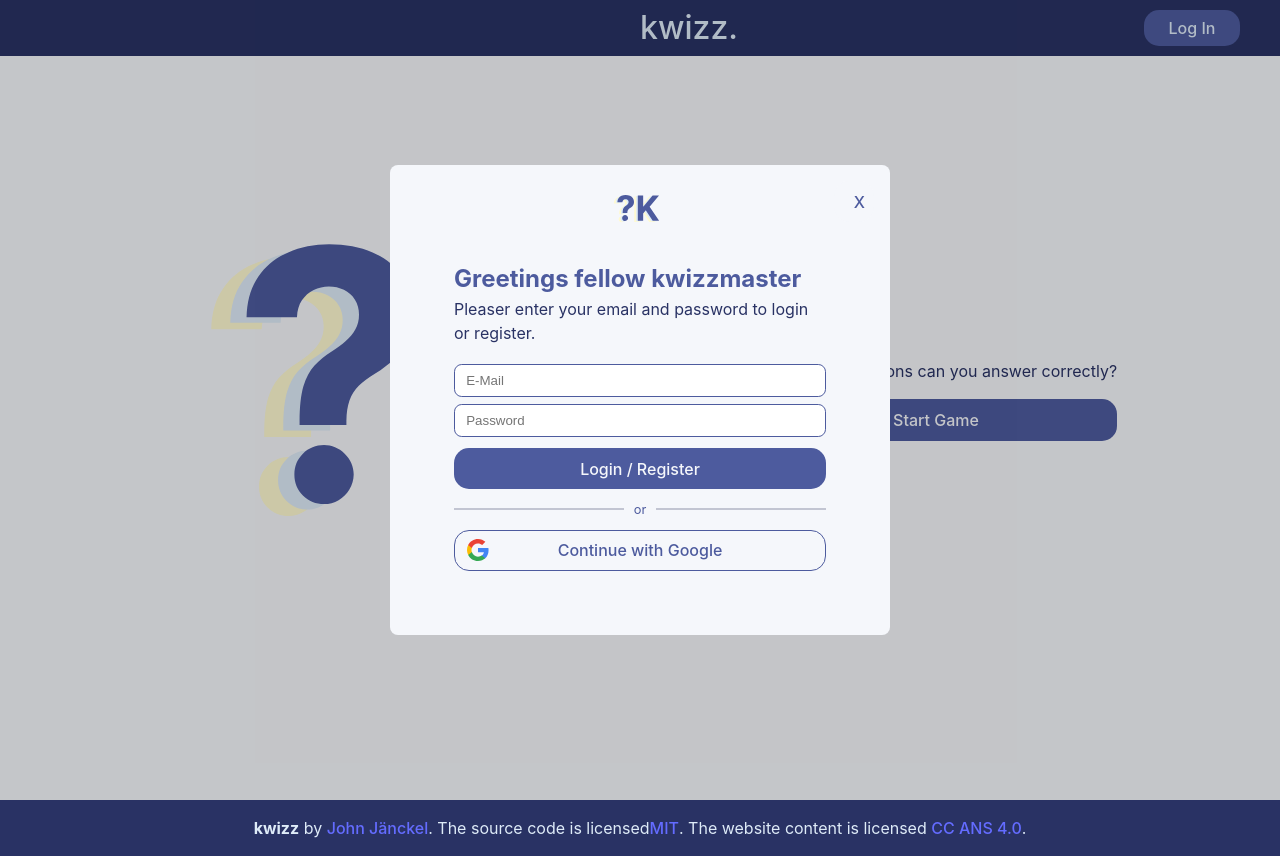
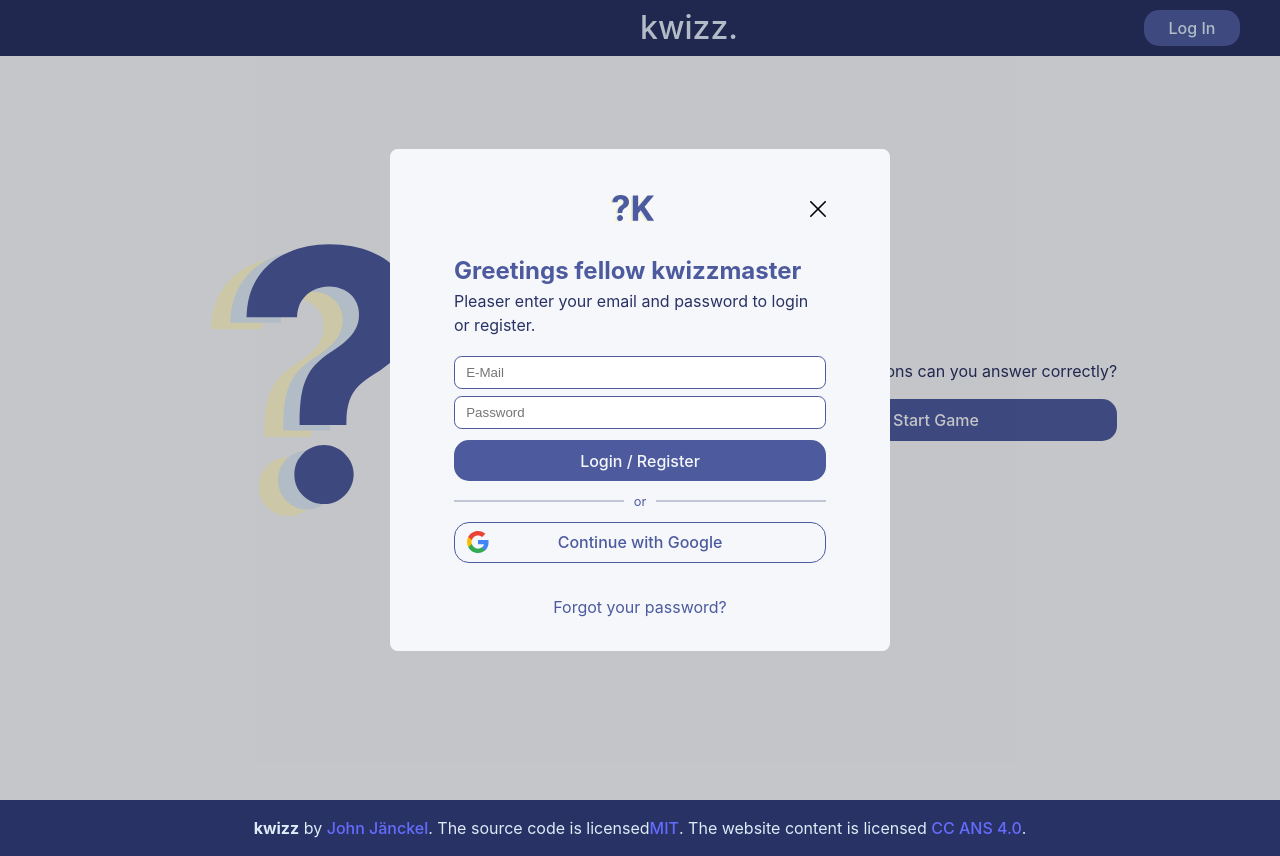
Before and after one commit to leSullivan/KWIZZ, a React (Vite) app: page / in a window 1280 px wide. Both pictures are taken after a click on the button "Log In". Built offline with nearby package versions, Linux system fonts and the light colour scheme; no server answers.

Commit message:
Added Reset Password Function

```diff
--- a/src/App.tsx
+++ b/src/App.tsx
@@ -7,7 +7,7 @@
 import Navbar from "./components/Navbar";
 import PageNotFound from "./Pages/NotFound";
 import Footer from "./components/Footer";
-import Login from "./Pages/Login";
+import AuthPopup from "./Pages/AuthPopup";
 
 import blob1 from "./assets/blob1.svg";
 import blob2 from "./assets/blob2.svg";
@@ -19,7 +19,7 @@
   return (
     <Router>
       <Navbar setLoginTrigger={setLoginTrigger}/>
-      <Login trigger={loginTrigger} setLoginTrigger={setLoginTrigger} />
+      <AuthPopup trigger={loginTrigger} setLoginTrigger={setLoginTrigger} />
       <main>
         <Routes>
           <Route path="/" element={<Home />} />
--- a/src/Pages/Login.css
+++ b/src/Pages/AuthPopup.css
@@ -14,34 +14,49 @@
 .popup--inner{
   position: relative;
   background-color: #F5F7FB;
-  padding: 4rem;
+  padding: 2rem 4rem;
   border-radius: 8px;
   text-align: left;
   max-width: 500px;
 }
 
+.popup--navigation{
+  display: flex;
+  justify-content: space-between;
+  align-items: center;
+  margin-bottom: 1rem;
+}
+
 .popup-header--logo{
-  position: absolute;
-  top: 16px;
-  right: 45%;
   width: 3.5rem;
   height: 3.5rem;
 }
 
 .popup--header{
-  margin-top: 2rem;
   text-align: left;
   color: #4d5b9e;
 }
 
-.close-btn{
-  position: absolute;
-  top: 16px;
-  right: 16px;
+.popup--close{
   cursor: pointer;
-  background-color: #F5F7FB;
+  width: 1rem;
+}
+
+.popup--back {
+  cursor: pointer;
+  width: 1.3rem;
+}
+
+.popup--link {
   color: #4d5b9e;
-  width: 1rem;
+  text-align: center;
+  margin-top: 2rem;
+  text-decoration: none;
+  cursor: pointer;
+}
+
+.popup--link:hover {
+  text-decoration: underline;
 }
 
 .login--form {
@@ -52,13 +67,13 @@
   text-align: left;
 }
 
-.login--form input {
+.popup--input {
   width: 100%;
   margin: 0.2rem 0px;
   text-align: left;
 }
 
-.login--form button {
+.popup--button{
   width: 100%;
   margin-top: 0.5rem;
 }
--- /dev/null
+++ b/src/Pages/AuthPopup.tsx
@@ -0,0 +1,78 @@
+import { useState } from "react";
+import "./AuthPopup.css";
+import kwizzLogo from "../assets/logo.svg";
+import { auth } from "../firebase";
+import { useAuthState } from "react-firebase-hooks/auth";
+import { useEffect } from "react";
+import { useNavigate } from "react-router-dom";
+import AuthWithExternalProvider from "../components/user/AuthWithExternalProvider";
+import EmailLoginForm from "../components/user/EmailLoginForm";
+import CloseIcon from "../assets/close.png";
+import BackIcon from "../assets/back.png";
+import ForgotPasswordForm from "../components/user/ForgotPasswordForm";
+
+interface LoginProps {
+  trigger: boolean;
+  setLoginTrigger: (trigger: boolean) => void;
+}
+
+const AuthPopup = (props: LoginProps) => {
+  const navigate = useNavigate();
+  const [user, loading, error] = useAuthState(auth);
+  const [resetEmail, setResetEmail] = useState(false);
+
+  useEffect(() => {
+    if (loading) return;
+    if (user) props.setLoginTrigger(false);
+  }, [user, loading]);
+
+  return props.trigger ? (
+    <div className="popup">
+      <div className="popup--inner">
+        <div className="popup--navigation">
+          {resetEmail ? (
+            <img
+              src={BackIcon}
+              className="popup--back"
+              onClick={() => setResetEmail(false)}
+            />
+          ) : (
+            <div />
+          )}
+          <img
+            src={kwizzLogo}
+            alt="kwizz logo"
+            className="popup-header--logo"
+          />
+          <img
+            src={CloseIcon}
+            className="popup--close"
+            onClick={() => props.setLoginTrigger(false)}
+          />
+        </div>
+        {resetEmail ? (
+          <ForgotPasswordForm />
+        ) : (
+          <>
+            <h2 className="popup--header">Greetings fellow kwizzmaster</h2>
+            <p style={{ textAlign: "left", marginBottom: "1rem" }}>
+              Pleaser enter your email and password to login or register.
+            </p>
+            <EmailLoginForm />
+            <AuthWithExternalProvider />
+            <p
+              onClick={() => setResetEmail(true)}
+              className="popup--link"
+            >
+              Forgot your password?
+            </p>
+          </>
+        )}
+      </div>
+    </div>
+  ) : (
+    <></>
+  );
+};
+
+export default AuthPopup;
--- a/src/Pages/Login.tsx
+++ /dev/null
@@ -1,49 +0,0 @@
-import { FormEvent, useState } from "react";
-import "./Login.css";
-import kwizzLogo from "../assets/logo.svg";
-import { auth } from "../firebase";
-import { useAuthState } from "react-firebase-hooks/auth";
-import { useEffect } from "react";
-import { useNavigate } from "react-router-dom";
-import AuthWithExternalProvider from "../components/user/AuthWithExternalProvider";
-import EmailLoginForm from "../components/user/EmailLoginForm";
-
-interface LoginProps {
-  trigger: boolean;
-  setLoginTrigger: (trigger: boolean) => void;
-}
-
-const Login = (props: LoginProps) => {
-  const navigate = useNavigate();
-  const [user, loading, error] = useAuthState(auth);
-
-  useEffect(() => {
-    if (loading) return;
-    if (user) props.setLoginTrigger(false);
-  }, [user, loading]);
-
-  return props.trigger ? (
-    <div className="popup">
-      <div className="popup--inner">
-        <button
-          className="close-btn"
-          onClick={() => props.setLoginTrigger(false)}
-        >
-          X
-        </button>
-        <img src={kwizzLogo} alt="kwizz logo" className="popup-header--logo" />
-
-        <h2 className="popup--header">Greetings fellow kwizzmaster</h2>
-        <p style={{ textAlign: "left", marginBottom: "1rem" }}>
-          Pleaser enter your email and password to login or register.
-        </p>
-        <EmailLoginForm />
-        <AuthWithExternalProvider />
-      </div>
-    </div>
-  ) : (
-    <></>
-  );
-};
-
-export default Login;
--- a/src/components/user/EmailLoginForm.tsx
+++ b/src/components/user/EmailLoginForm.tsx
@@ -32,6 +32,7 @@
       <input
         type="email"
         placeholder="E-Mail"
+        className="popup--input"
         value={loginCredentials.email}
         onChange={(e) =>
           updateLoginCredentials({
@@ -43,6 +44,7 @@
       <input
         type="password"
         placeholder="Password"
+        className="popup--input"
         value={loginCredentials.password}
         onChange={(e) =>
           updateLoginCredentials({
@@ -51,7 +53,7 @@
           })
         }
       />
-      <button type="submit">Login / Register</button>
+      <button type="submit" className="popup--button">Login / Register</button>
     </form>
   );
 };
--- a/src/components/user/ForgotPasswordForm.tsx
+++ b/src/components/user/ForgotPasswordForm.tsx
@@ -1,9 +1,40 @@
-import React from 'react'
+import { FormEvent, useState } from "react";
+import { resetPassword } from "../../firebase";
 
 function ForgotPasswordForm() {
+  const [email, setEmail] = useState("");
+
+  async function requestNewPassword(e:FormEvent ,email: string) {
+    e.preventDefault();
+    let success:string = await resetPassword(email);
+    if(success === "success"){
+      setEmail("");
+      alert("We sent you an email to reset your password. Please check your inbox. 🙌🏼");
+    }else if(success === "auth/user-not-found"){
+      alert("We couldn't find a user with that email. Please try again.");
+    }
+  }
+
   return (
-    <div>ForgotPasswordForm</div>
-  )
+    <>
+      <h2 className="popup--header">Need a hint?</h2>
+      <p style={{ textAlign: "left", marginBottom: "1rem" }}>
+        Please enter your email address and we will send you a link to reset
+        your password.
+      </p>
+      <form onSubmit={(e) => requestNewPassword(e, email)}>
+      <input
+        type="email"
+        value={email}
+        className="popup--input"
+        onChange={(e) => setEmail(e.target.value)}
+      />
+      <button className="popup--button">Reset Password</button>
+      </form>
+
+
+    </>
+  );
 }
 
-export default ForgotPasswordForm
+export default ForgotPasswordForm;
--- a/src/firebase.ts
+++ b/src/firebase.ts
@@ -79,4 +79,13 @@
   }
 };
 
-export { app, analytics, auth, db, loginEmailPassword, registerEmailPassword, loginGoogle, logout };
+const resetPassword = async (email:string) => {
+  try {
+    await sendPasswordResetEmail(auth, email);
+    return "success"
+  } catch (e:any) {
+    return e.code
+  }
+};
+
+export { app, analytics, auth, db, loginEmailPassword, registerEmailPassword, loginGoogle, logout, resetPassword };
```
Also changed, not shown: src/components/user/RegisterForm.tsx (deleted, +0 -8 lines), src/assets/back.png (added), src/assets/close.png (added).
